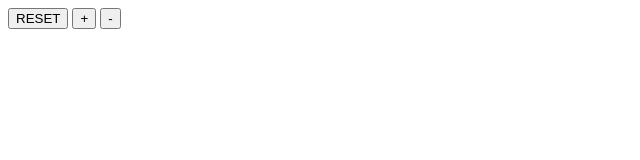
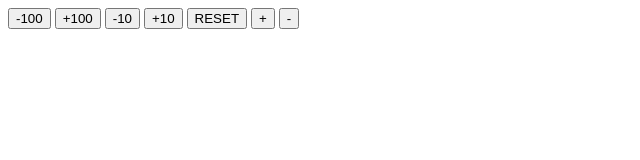
Before and after one commit to W-keybear/html2, a plain HTML site: page index.html in a window 1280 px wide. Shown: the whole page, without its empty margins (0-640 px from the left). Drawn offline with Linux system fonts and the light colour scheme.

Commit message:
Update index.html

```diff
--- a/index.html
+++ b/index.html
@@ -4,6 +4,10 @@
   <meta charset="utf-8">
   </head>
   <body>
+    <button onclick="minusonehundred()">-100</button>
+    <button onclick="plusonehundred()">+100</button>
+    <button onclick="minusthen()">-10</button>
+    <button onclick="plusthen()">+10</button>
     <button onclick="reset()">RESET</button>
     <button onclick="plus()">+</button>
     <button onclick="minus()">-</button>
@@ -11,6 +15,30 @@
 	<script>
 var clickee = 0;
 let boo;
+function minusonehundred() {
+  console.log("-100");
+    clickee -= 100;
+    document.getElementById("clickee").innerHTML = clickee;
+    console.log(clickee);
+}
+function plusonehundred() {
+  console.log("+100");
+    clickee += 100;
+    document.getElementById("clickee").innerHTML = clickee;
+    console.log(clickee);
+}
+function minusthen() {
+  console.log("-10");
+    clickee -= 10;
+    document.getElementById("clickee").innerHTML = clickee;
+    console.log(clickee);
+}
+function plusthen() {
+  console.log("+10");
+    clickee += 10;
+    document.getElementById("clickee").innerHTML = clickee;
+    console.log(clickee);
+}
 function minus() {
     console.log("-");
     clickee--;
```
